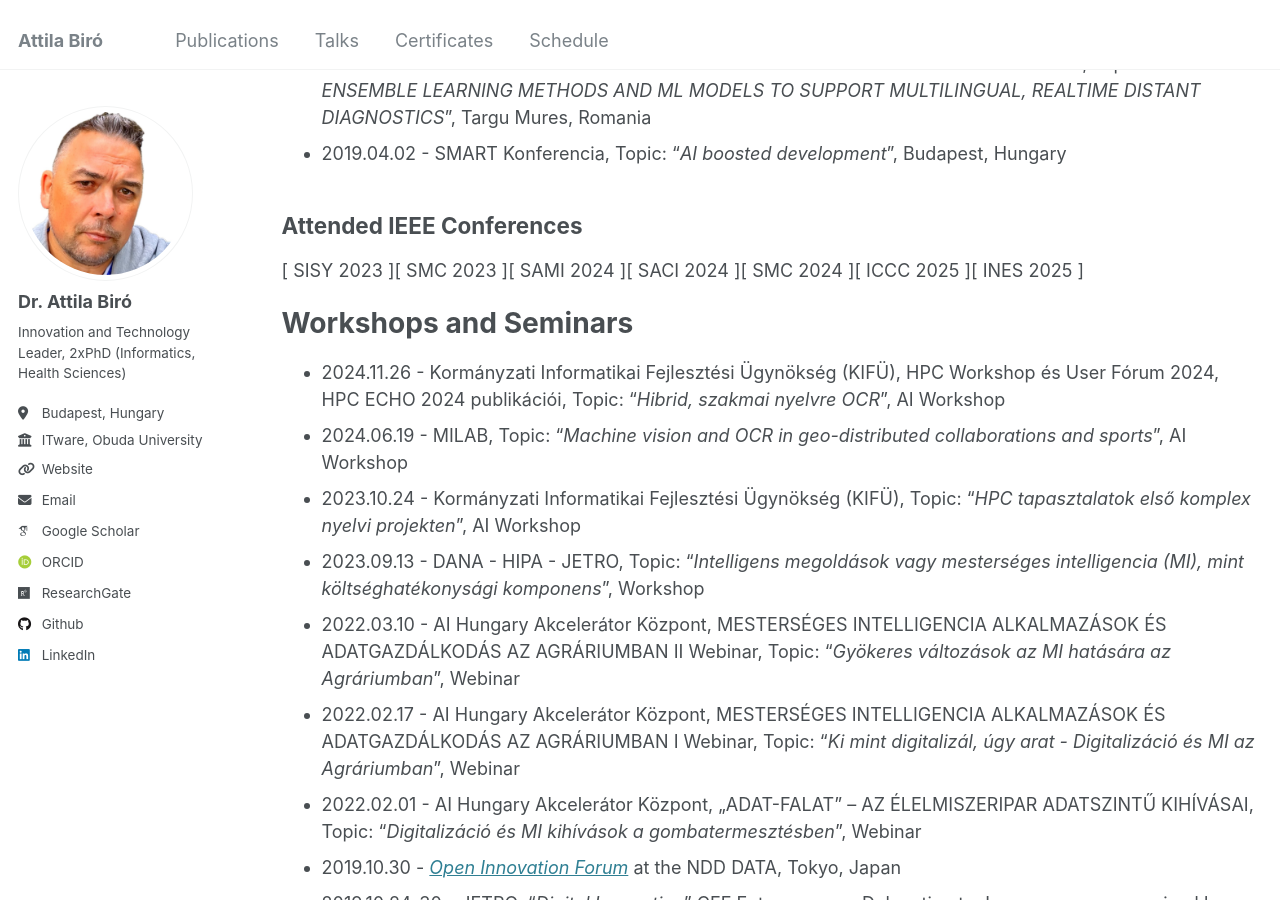
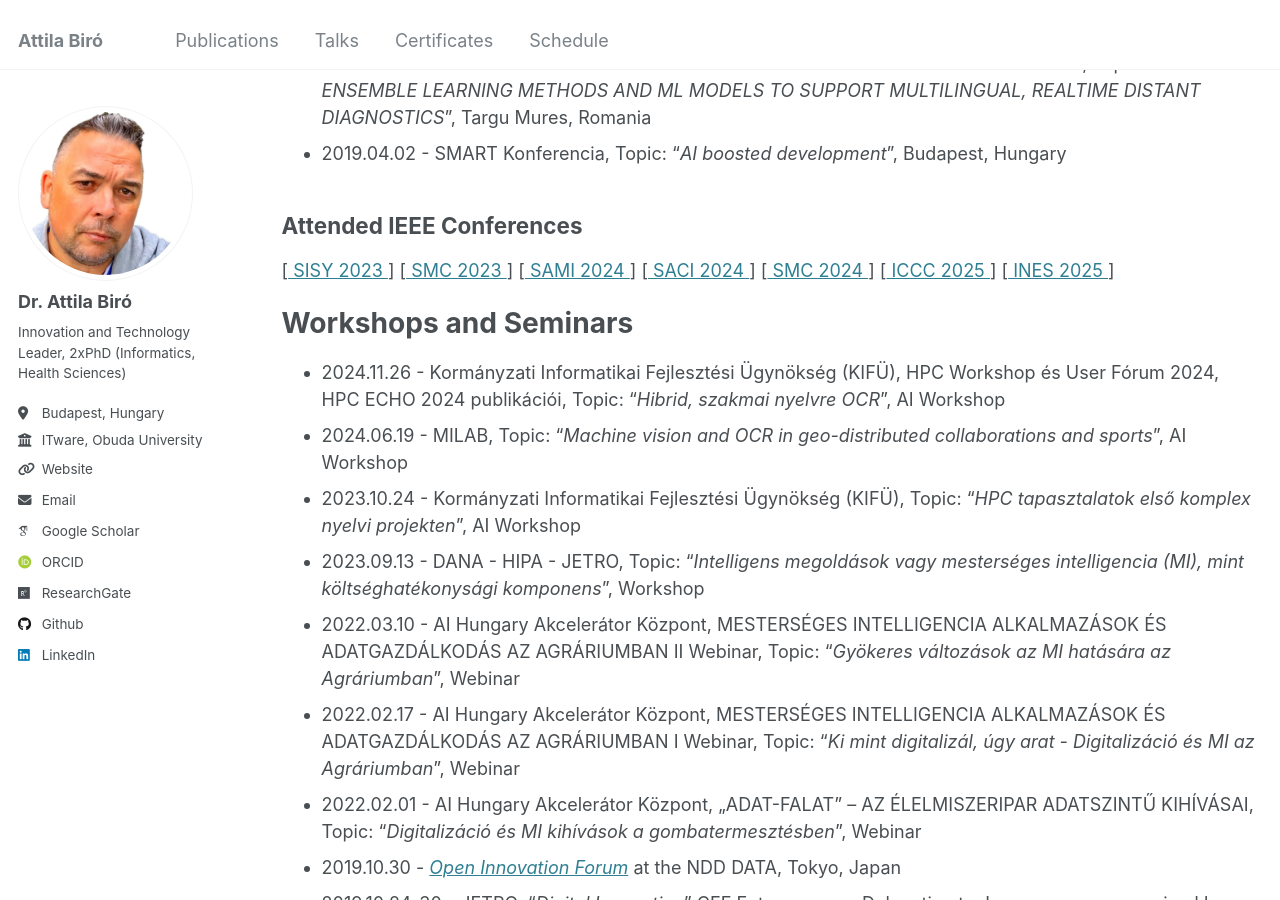
Before and after one commit to biroka/biroka.github.io, a Jekyll site: the page built from _pages/talks.md, in a window 1280 px wide and 900 px high, scrolled down 1785 px. Built offline with Jekyll 4.4.1, drawn with Linux system fonts in a browser that asks for light colours; some web fonts are replaced; part of the change alters nothing that is shown.

```diff
--- a/_pages/talks.md
+++ b/_pages/talks.md
@@ -34,7 +34,13 @@ Conferences
 
 Attended IEEE Conferences
 ------
-[ SISY 2023 ][ SMC 2023 ][ SAMI 2024 ][ SACI 2024 ][ SMC 2024 ][ ICCC 2025 ][ INES 2025 ]
+[[ SISY 2023 ](https://conf.uni-obuda.hu/sisy2023/index.html) ]
+[[ SMC 2023 ](https://www.ieeesmc.org/conference-2023/) ]
+[[ SAMI 2024 ](https://conf.uni-obuda.hu/sami2024/) ]
+[[ SACI 2024 ](https://conf.uni-obuda.hu/saci2024/) ]
+[[ SMC 2024 ](https://www.ieeesmc2024.org/home) ]
+[[ ICCC 2025 ](https://conf.uni-obuda.hu/iccc2025/index.html) ]
+[[ INES 2025 ](http://www.ines-conf.org/ines-conf/2025index.html)]
 
 Workshops and Seminars
 ======
```
